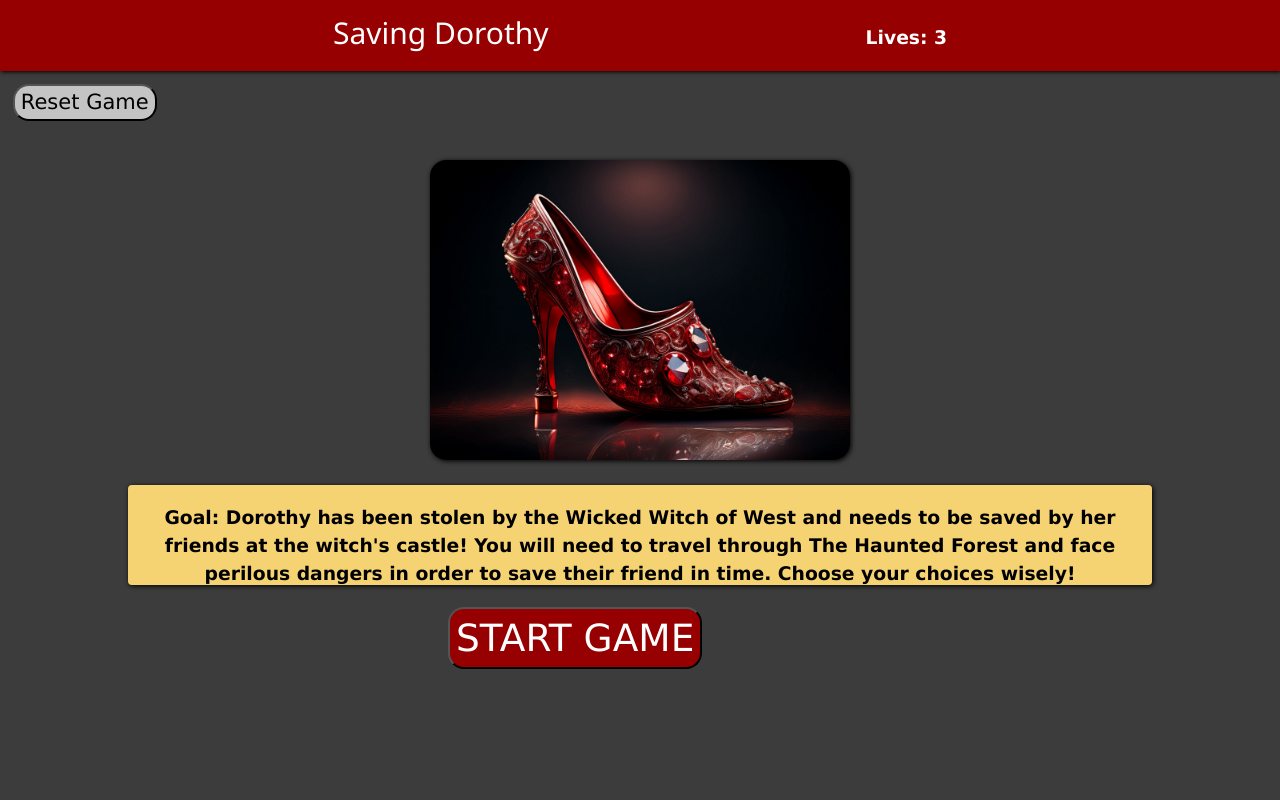
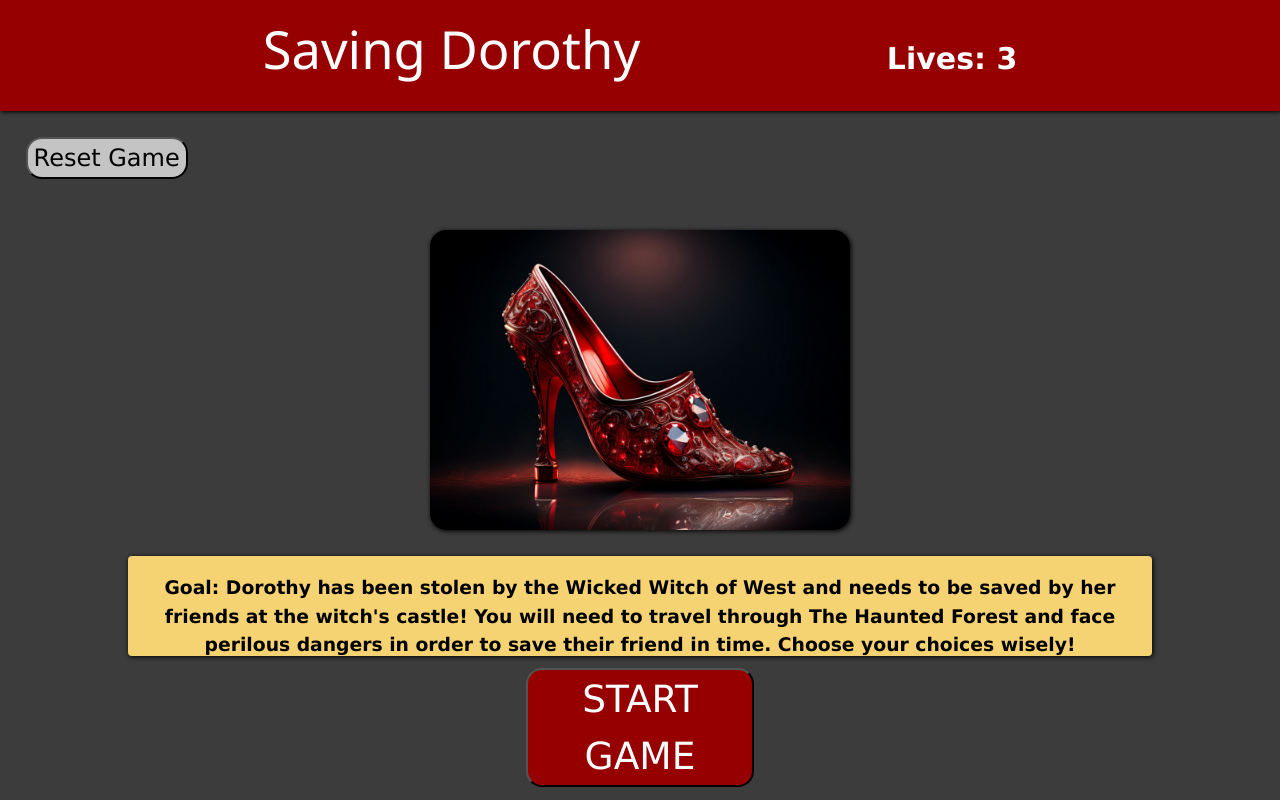
Before and after one commit to bgallegosdev/front_end_frameworks_semester_project, a React (Vite) app in the folder dorothyAdvGame/: page / in a window 1280 px wide. Built offline with nearby package versions, Linux system fonts and the light colour scheme.

Commit message:
push - starting to edit some css
css edits for media queries

```diff
--- a/dorothyAdvGame/src/App.jsx
+++ b/dorothyAdvGame/src/App.jsx
@@ -951,8 +951,8 @@ function App() {
       },
       Text: "You choose to fight the witch and be done with this. You must win to save Dorothy!",
       choices: [
-        {leftText: null, next: "passRollWitch"},
-        {rightText: null, next: "failRollWitch"},
+        {leftText: null, next: "passRollWickedWitch"},
+        {rightText: null, next: "failRollWickedWitch"},
         {rollText: "The only way to win and save Dorothy is this fight! Roll!"}
       ],
       displayLeftChange: 'none',
@@ -1051,7 +1051,7 @@ function App() {
         {rightText: 'Game Credits', next: "siteCredits"},
         {rollText: null}
       ],
-      displayLeftChange: 'none',
+      displayLeftChange: '',
       displayRightChange: '',
       displayRollChange: 'none'
     },
--- a/dorothyAdvGame/src/components/Navigation.jsx
+++ b/dorothyAdvGame/src/components/Navigation.jsx
@@ -6,7 +6,7 @@ function Navigation({lives}){
         <>
             <div className='w3-container navBar'>
                 <h1>Saving Dorothy</h1>
-                <p>Lives: {lives}</p>
+                <p className='livesText'>Lives: {lives}</p>
             </div>
         </>
     )
--- a/dorothyAdvGame/src/components/TextContainer.jsx
+++ b/dorothyAdvGame/src/components/TextContainer.jsx
@@ -4,7 +4,7 @@ function TextContainer({text}){
     return(
         <>
             <div className='w3-round textContainer'>
-                <p>{text}</p>
+                <p className='storyText'>{text}</p>
             </div>
         </>
     )
--- a/dorothyAdvGame/src/components/styleChoiceButtons.css
+++ b/dorothyAdvGame/src/components/styleChoiceButtons.css
@@ -1,15 +1,53 @@
+/*
+***************
+Media Queries Breakpoints for Responsive Design
+***************
+*/
+
+/* Mobile */
+@media only screen and (max-width: 600px){
+    .resetButton{
+        font-size: 1.3em;
+    }
+
+    .choiceButtons{
+        font-size: 1.4em;
+    }
+}
+
+/* Tablet */
+@media only screen and (min-width: 600px){
+    .resetButton{
+        font-size: 1.8em;
+    }
+
+    .choiceButtons{
+        font-size: 1.9em;
+    }
+}
+
+/* Desktop */
+@media only screen and (min-width: 1030px){
+    .resetButton{
+        font-size: 1.6em;
+    }
+
+    .choiceButtons{
+        font-size: 2.5em;
+    }
+
+    /* .choiceButtonContainer{
+    width: 50%;
+    } */
+
+}
+
 /* Choice Buttons Styling */
-.choiceButtonContainer{
-    width: 50%;
-}
 
 .choiceButtons{
     margin: 5%;
-
     background-color: #960000;
     color: #ffffff;
-    font-size: 2.5em;
-
 }
 
 .choiceButtons:hover{
@@ -26,7 +64,6 @@
     margin: 2%;
     background-color: #c4c4c4;
     color: #000000;
-    font-size: 1.4em;
 }
 
 .resetButton:hover{
--- a/dorothyAdvGame/src/components/styleImageContainer.css
+++ b/dorothyAdvGame/src/components/styleImageContainer.css
@@ -1,10 +1,39 @@
+/*
+***************
+Media Queries Breakpoints for Responsive Design
+***************
+*/
+
+/* Mobile */
+@media only screen and (max-width: 600px){
+    .imgContainer{
+        margin: 2%;
+        height: 300px;
+    }
+}
+
+/* Tablet */
+@media only screen and (min-width: 600px){
+    .imgContainer{
+        margin: 5%;
+        height: 500px;
+    }
+
+}
+
+/* Desktop */
+@media only screen and (min-width: 1030px){
+    .imgContainer{
+        margin: 2%;
+        height: 300px;
+    }
+
+}
+
 /* ImageContainer.jsx Stylesheet */
 .imgContainer{
     display: flex;
     justify-content: center;
-
-    margin: 2%;
-    height: 300px;
 }
 
 img{
--- a/dorothyAdvGame/src/components/styleNavigation.css
+++ b/dorothyAdvGame/src/components/styleNavigation.css
@@ -1,3 +1,46 @@
+/*
+***************
+Media Queries Breakpoints for Responsive Design
+***************
+*/
+
+/* Mobile */
+@media only screen and (max-width: 600px){
+    h1{
+        font-size: 2.5em;
+    }
+
+    .livesText{
+        font-weight: bold;
+        font-size: 1.3em;
+    }
+}
+
+/* Tablet */
+@media only screen and (min-width: 600px){
+    h1{
+        font-size: 3.5em;
+    }
+
+    .livesText{
+        font-weight: bold;
+        font-size: 2em;
+    }
+
+}
+
+/* Desktop */
+@media only screen and (min-width: 1030px){
+    h1{
+        font-size: 3.5em;
+    }
+
+    .livesText{
+        font-weight: bold;
+        font-size: 2em;
+    }
+}
+
 /* Navigation.jsx Style */
 .navBar{
     display: flex;
@@ -8,7 +51,3 @@
     color: #ffffff;
     box-shadow: 1px 1px 4px #000000;
 }
-
-h1{
-    font-size: 2em;
-}
--- a/dorothyAdvGame/src/components/styleTextContainer.css
+++ b/dorothyAdvGame/src/components/styleTextContainer.css
@@ -10,7 +10,7 @@
     height: 100px;
 }
 
-p{
+.storyText{
     text-align: center;
     font-size: 1.25em;
     font-weight: bold;
```
Also changed, not shown: dorothyAdvGame/src/App.css (+21 -0 lines), dorothyAdvGame/public/assets/scene_nine_d.jpg (added).
